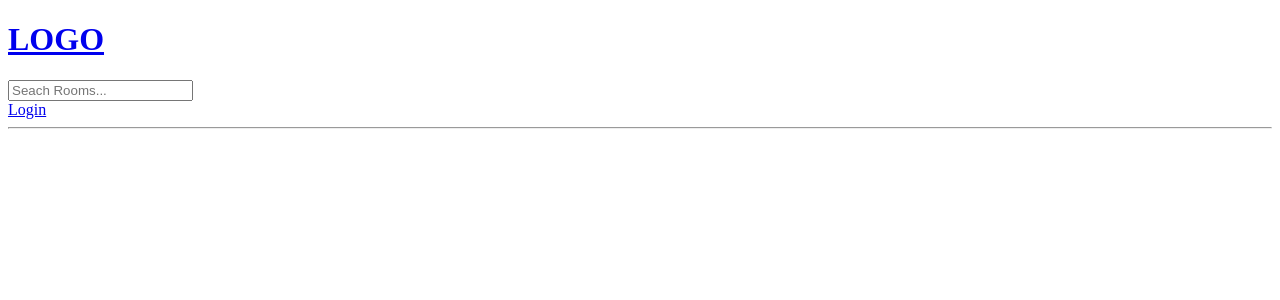
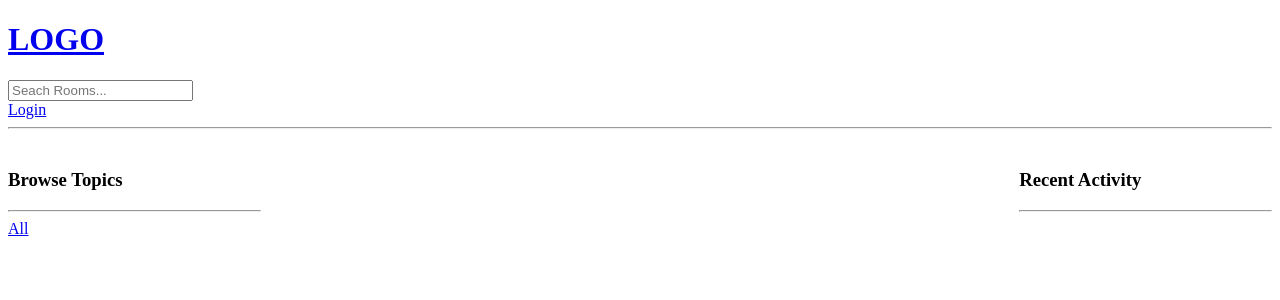
Before and after one commit to fabio-teichmann/discord-unchained, a Django app: template discord_unchained/base/templates/base/profile.html in a window 1280 px wide. Shown: the top 300 px of the page. Run offline with Django 4.2, Linux system fonts and the light colour scheme; the template is opened without the code that fills it, so the values that code supplies are empty.

Commit message:
finished and linked user profiles

```diff
--- a/discord_unchained/base/templates/base/activity_component.html
+++ b/discord_unchained/base/templates/base/activity_component.html
@@ -2,7 +2,7 @@
 <hr>
 {% for message in room_messages %}
 <div>
-    <small>@{{message.user}}  {{message.created | timesince}} ago</small>
+    <small><a href="{% url 'user-profile' pk=message.user.id %}">@{{message.user}}</a>  {{message.created | timesince}} ago</small>
     <small>Replied to: {{message.room}}</small>
 
     <p>{{message}}</p>
--- a/discord_unchained/base/templates/base/profile.html
+++ b/discord_unchained/base/templates/base/profile.html
@@ -1,5 +1,27 @@
 {% extends 'main.html' %}
 
 {% block content %}
+
+<style>
+    .profile-container{
+        display: grid;
+        grid-template-columns: 1fr 3fr 1fr;
+    }
+</style>
+
 <h1>{{user.username}}</h1>
+
+<div class="profile-container">
+    <div>
+        {% include 'base/topics_component.html' %}
+    </div>
+
+    <div>
+        {% include 'base/feed_component.html' %}
+    </div>
+
+    <div>
+        {% include 'base/activity_component.html' %}
+    </div>
+</div>
 {% endblock content %}
```
Also changed, not shown: discord_unchained/base/views.py (+10 -1 lines).
